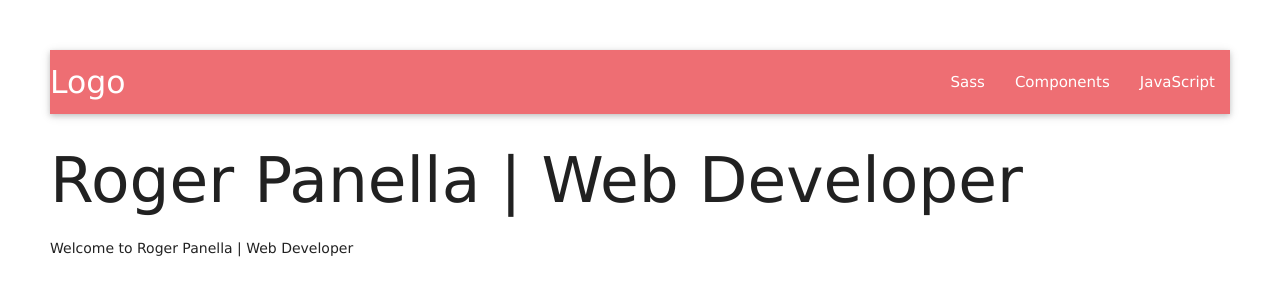
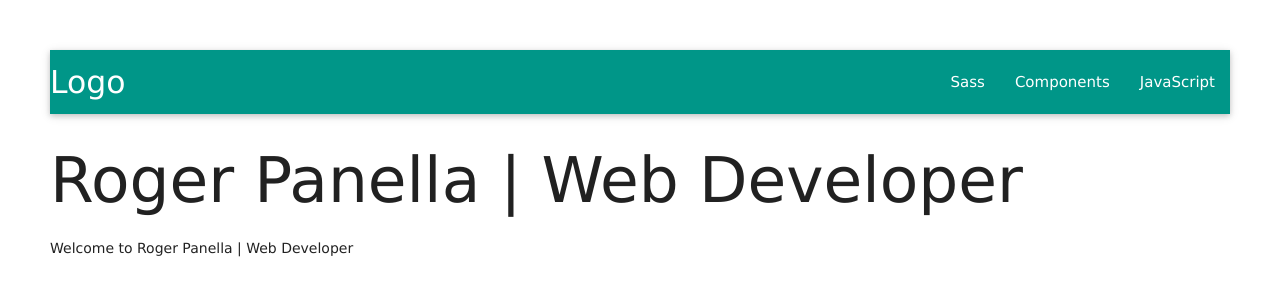
Before and after one commit to roger-panella/portfolioSite, a Node server app: page / in a window 1280 px wide. Shown: the top 300 px of the page. Run offline with Node 20, Linux system fonts and the light colour scheme; style sheets or scripts are compiled from the project's sources.

Commit message:
sass reincluded

```diff
--- /dev/null
+++ b/public/stylesheets/style.sass
@@ -0,0 +1,7 @@
+body
+  padding: 50px
+  font: 14px "Lucida Grande", Helvetica, Arial, sans-serif
+
+
+a
+  color: #00B7FF
--- a/views/layout.hbs
+++ b/views/layout.hbs
@@ -9,7 +9,7 @@
   <body>
 
   <nav>
-  <div class="nav-wrapper">
+  <div class="nav-wrapper teal">
     <a href="#" class="brand-logo">Logo</a>
     <ul id="nav-mobile" class="right hide-on-med-and-down">
       <li><a href="/">Sass</a></li>
```
Also changed, not shown: 1 other file.
